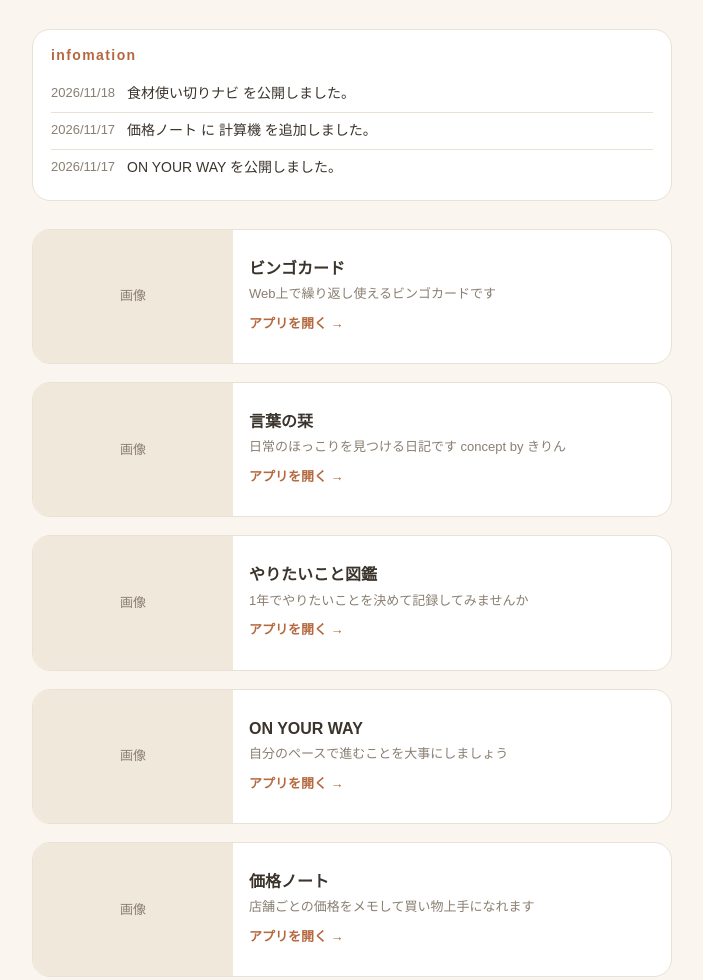
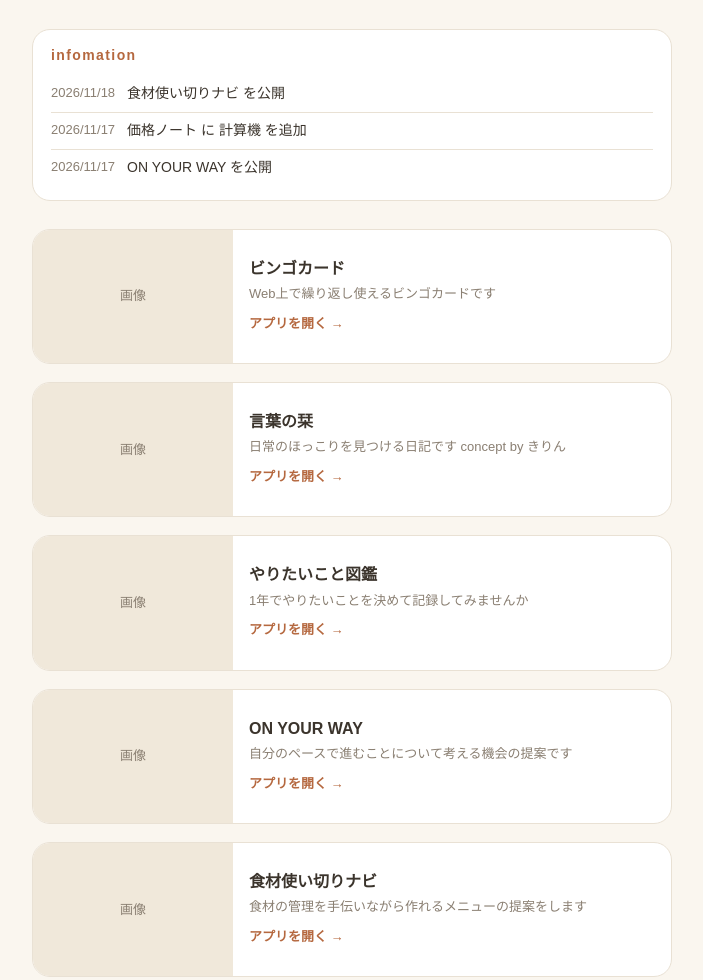
Before and after one commit to emptycan31/link, a plain HTML site: page index.html in a window 1280 px wide. Shown: the part 246-1226 px from the top of the page, without its empty margins (288-991 px from the left). Drawn offline with Linux system fonts and the light colour scheme.

Commit message:
Update updates and app descriptions in index.html

```diff
--- a/index.html
+++ b/index.html
@@ -99,9 +99,9 @@ var LOGO_SRC = "";
 
 // ▼ アップデート情報は、新しいものを上にして1件ずつ追記します（空にすると欄ごと非表示）
 var UPDATES = [
-  { date: "2026/11/18", text: "食材使い切りナビ を公開しました。" },
-  { date: "2026/11/17", text: "価格ノート に 計算機 を追加しました。" },
-  { date: "2026/11/17", text: "ON YOUR WAY を公開しました。" }
+  { date: "2026/11/18", text: "食材使い切りナビ を公開" },
+  { date: "2026/11/17", text: "価格ノート に 計算機 を追加" },
+  { date: "2026/11/17", text: "ON YOUR WAY を公開" }
 ];
 
 // ▼ アプリを追加するときは、下の配列に1件ずつ追記します
@@ -129,9 +129,15 @@ var APPS = [
   },
   {
     name: "ON YOUR WAY",
-    desc: "自分のペースで進むことを大事にしましょう",
+    desc: "自分のペースで進むことについて考える機会の提案です",
     image: "",
     url: "https://emptycan31.github.io/onyourway/"
+  },
+  {
+    name: "食材使い切りナビ",
+    desc: "食材の管理を手伝いながら作れるメニューの提案をします",
+    image: "",
+    url: "https://emptycan31.github.io/ingredientnavi/"
   },
   {
     name: "価格ノート",
```
